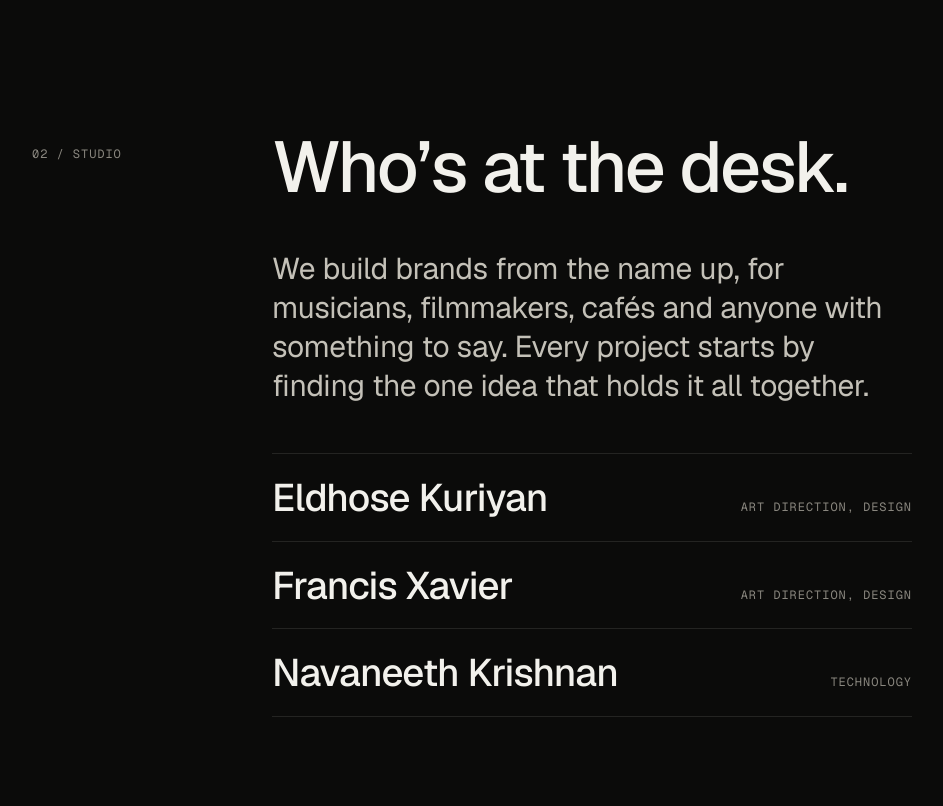
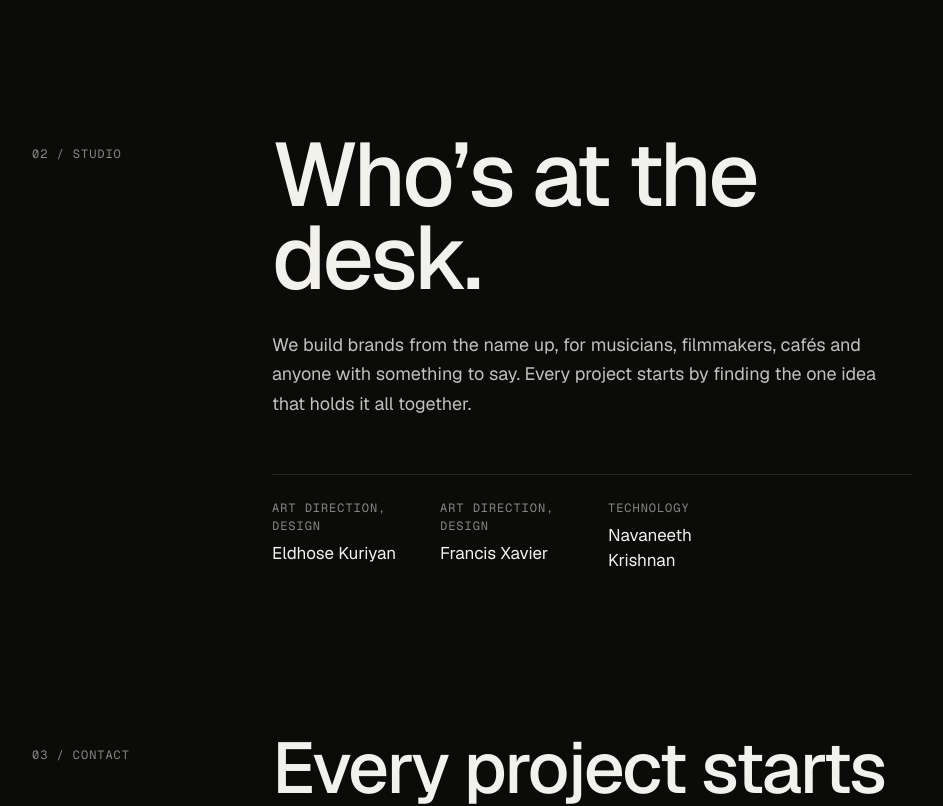
Before and after one commit to AliveOrdinary/Amplifier, a Next.js app: page / in a window 1280 px wide. Shown: the part 1580-2386 px from the top of the page, without its empty margins (168-1111 px from the left). Built offline with nearby package versions, Linux system fonts and the light colour scheme; no server answers; the database is empty.

Commit message:
Home: Studio section laid out like the opening
A big heading, the short paragraph, then the team in the same row of
labels as Who / What / Where / How (role over name).

Co-Authored-By: Claude Opus 5.5 <noreply@anthropic.com>
Claude-Session: https://claude.ai/code/session_01CdxAoXLyoHT8fDyDjAKzU7

```diff
--- a/components/site/home-page.tsx
+++ b/components/site/home-page.tsx
@@ -73,16 +73,18 @@ export async function HomePage({ locale }: { locale: Locale }) {
 
         <Section n="01" name={t.sections.selected} id="work" title={t.work.title} wide={<Desk projects={projects} copy={t.desk} />} />
 
-        <Section n="02" name={t.sections.studio} id="studio" title={t.studio.title}>
-          <p className="max-w-[860px] text-[clamp(22px,2.4vw,30px)] leading-[1.3] tracking-[-0.01em] text-ink-soft">{t.studio.body}</p>
-          <ul className="mt-12 border-t border-rule">
+        {/* Laid out like the opening: a big heading, a short paragraph, then a row of labels. */}
+        <Section n="02" name={t.sections.studio} id="studio">
+          <h2 className="text-[clamp(48px,7vw,96px)] leading-[0.92] font-medium tracking-[-0.035em]">{t.studio.title}</h2>
+          <p className="mt-8 max-w-[620px] text-lg leading-relaxed text-ink-soft">{t.studio.body}</p>
+          <dl className="mt-14 grid gap-x-8 gap-y-5 border-t border-rule pt-6 sm:grid-cols-2 lg:grid-cols-4">
             {TEAM.map((p) => (
-              <li key={p.name} className="flex flex-wrap items-baseline justify-between gap-x-6 gap-y-1 border-b border-rule py-6">
-                <span className="text-[clamp(26px,3vw,40px)] leading-none font-medium tracking-[-0.02em]">{p.name}</span>
-                <span className={cn(label, "text-muted")}>{t.studio.roles[p.role]}</span>
-              </li>
+              <div key={p.name}>
+                <dt className={cn(label, "text-muted")}>{t.studio.roles[p.role]}</dt>
+                <dd className="mt-1.5 text-[17px]">{p.name}</dd>
+              </div>
             ))}
-          </ul>
+          </dl>
         </Section>
 
         <Section n="03" name={t.sections.contact} id="contact" title={t.contact.title}>
```
